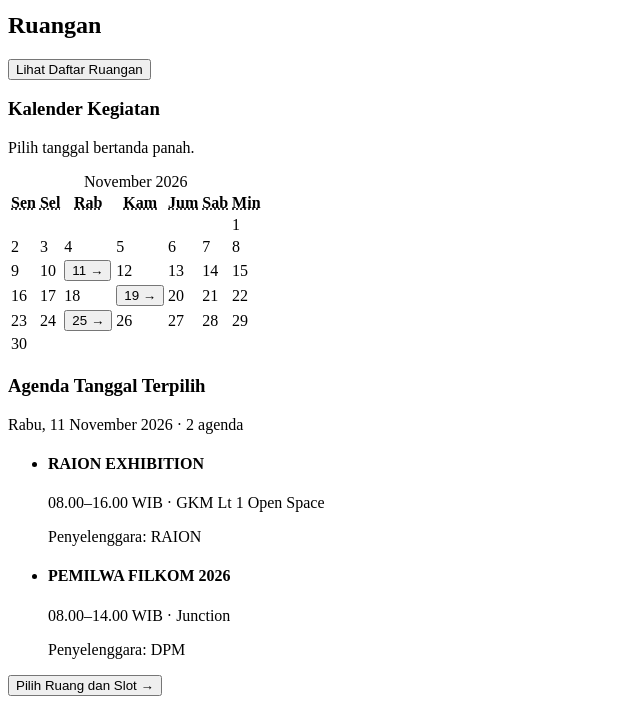
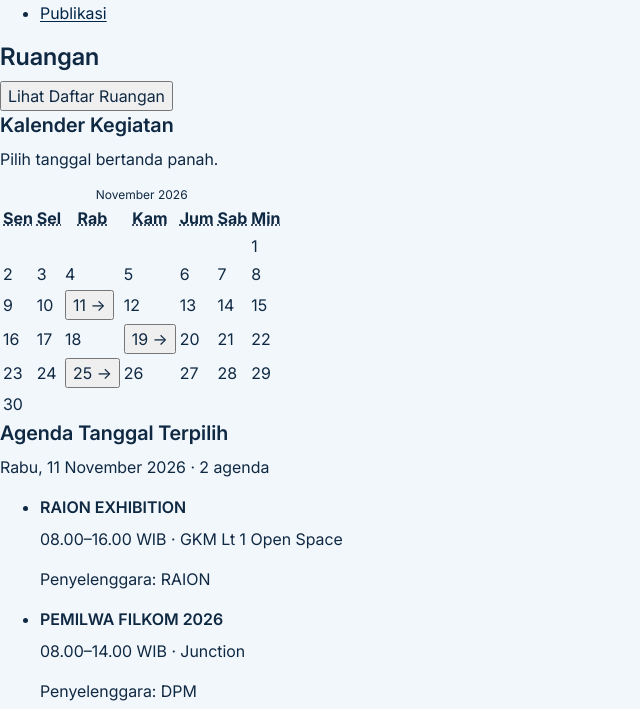
Before and after one commit to Shiroyukiaether/FIRA, a plain HTML site: page pinjam.html in a window 1280 px wide. Shown: the part 395-1104 px from the top of the page, without its empty margins (0-640 px from the left). Drawn offline with Linux system fonts and the light colour scheme.

Commit message:
Tahap 1: design tokens, CSS dasar, dan skrip cek kontras WCAG

```diff
--- /dev/null
+++ b/css/base.css
@@ -0,0 +1,80 @@
+/* Dasar: font, reset, tipografi, fokus */
+
+@font-face {
+  font-family: "Inter";
+  src: url("../assets/InterVariable.woff2") format("woff2");
+  font-weight: 100 900;
+  font-display: swap;
+}
+
+*,
+*::before,
+*::after {
+  box-sizing: border-box;
+}
+
+body {
+  margin: 0;
+  background: var(--color-bg-page);
+  color: var(--color-text);
+  font-family: var(--font-sans);
+  font-size: var(--text-body);
+  line-height: var(--leading-body);
+}
+
+/* Tipografi */
+h1, h2, h3, h4 {
+  margin: 0 0 var(--space-2);
+  font-weight: var(--weight-semibold);
+}
+
+h1 { font-size: var(--text-h1); line-height: var(--leading-h1); }
+h2 { font-size: var(--text-h2); line-height: var(--leading-h2); }
+h3 { font-size: var(--text-h3); line-height: var(--leading-h3); }
+h4 { font-size: var(--text-body); line-height: var(--leading-body); }
+
+p {
+  margin: 0 0 var(--space-4);
+}
+
+small,
+caption {
+  font-size: var(--text-caption);
+  line-height: var(--leading-caption);
+}
+
+a {
+  color: var(--color-action-primary);
+  text-decoration-thickness: 1px;
+  text-underline-offset: 2px;
+}
+
+img {
+  max-width: 100%;
+  height: auto;
+}
+
+/* Form mewarisi font halaman */
+button,
+input,
+select,
+textarea {
+  font: inherit;
+  color: inherit;
+}
+
+/* Fokus keyboard */
+:focus-visible {
+  outline: var(--focus-ring);
+  outline-offset: var(--focus-offset);
+}
+
+/* Gerak minimal */
+@media (prefers-reduced-motion: reduce) {
+  *,
+  *::before,
+  *::after {
+    transition-duration: 0.01ms !important;
+    animation-duration: 0.01ms !important;
+  }
+}
--- /dev/null
+++ b/css/tokens.css
@@ -0,0 +1,106 @@
+/* Design tokens FIRA */
+
+:root {
+  /* ---------- Primitive: warna ---------- */
+  --white: #ffffff;
+  --navy-900: #002647;
+  --navy-800: #102943;
+  --navy-700: #1e4a7a;
+  --slate-600: #51657b;
+  --slate-400: #7a8ca3;
+  --slate-200: #dce6ef;
+  --slate-100: #f2f7fc;
+  --slate-50: #f5f8fc;
+  --orange-300: #ffa447;
+  --orange-500: #ec831e;
+  --blue-400: #298bd1;
+  --blue-800: #1e40af;
+  --blue-50: #e1f2ff;
+  --purple-800: #513990;
+  --purple-50: #f0ebff;
+  --green-800: #216043;
+  --green-50: #e9f6ef;
+  --amber-800: #884209;
+  --amber-50: #fff5e9;
+  --red-800: #9e3228;
+  --red-50: #fdede9;
+
+  /* ---------- Semantic: warna ---------- */
+  /* 60% permukaan */
+  --color-bg-page: var(--slate-100);
+  --color-bg-surface: var(--white);
+  --color-bg-subtle: var(--slate-50);
+
+  /* 30% teks & struktur */
+  --color-text: var(--navy-800);
+  --color-text-muted: var(--slate-600);
+  --color-text-on-action: var(--white);
+  --color-border-subtle: var(--slate-200);
+  --color-border-control: var(--slate-400);
+
+  /* 10% aksi & aksen */
+  --color-action-primary: var(--navy-900);
+  --color-action-primary-hover: var(--navy-700);
+  --color-action-on-dark: var(--orange-300);
+  --color-accent: var(--orange-500);
+  --color-focus-ring: var(--blue-400);
+
+  /* Status */
+  --color-status-warning: var(--amber-800);
+  --color-status-warning-bg: var(--amber-50);
+  --color-status-danger: var(--red-800);
+  --color-status-danger-bg: var(--red-50);
+  --color-status-success: var(--green-800);
+  --color-status-success-bg: var(--green-50);
+
+  /* Kategori fasilitas */
+  --color-cat-ruangan: var(--blue-800);
+  --color-cat-ruangan-bg: var(--blue-50);
+  --color-cat-peralatan: var(--purple-800);
+  --color-cat-peralatan-bg: var(--purple-50);
+  --color-cat-publikasi: var(--green-800);
+  --color-cat-publikasi-bg: var(--green-50);
+
+  /* ---------- Spasi (8-point) ---------- */
+  --space-1: 0.25rem;  /* 4px */
+  --space-2: 0.5rem;   /* 8px */
+  --space-4: 1rem;     /* 16px */
+  --space-6: 1.5rem;   /* 24px */
+  --space-8: 2rem;     /* 32px */
+  --space-12: 3rem;    /* 48px */
+
+  /* ---------- Tipografi (Major Third 1,25) ---------- */
+  --font-sans: "Inter", Arial, sans-serif;
+  --font-mono: ui-monospace, "JetBrains Mono", Consolas, monospace;
+
+  --text-caption: 0.75rem;   /* 12px */
+  --text-body: 1rem;         /* 16px */
+  --text-h3: 1.25rem;        /* 20px */
+  --text-h2: 1.5rem;         /* 24px */
+  --text-h1: 2rem;           /* 32px */
+
+  --leading-caption: 1rem;   /* 16px */
+  --leading-body: 1.5rem;    /* 24px */
+  --leading-h3: 1.75rem;     /* 28px */
+  --leading-h2: 2rem;        /* 32px */
+  --leading-h1: 2.5rem;      /* 40px */
+
+  --weight-regular: 400;
+  --weight-medium: 500;
+  --weight-semibold: 600;
+  --weight-bold: 700;
+
+  /* ---------- Bentuk ---------- */
+  --radius-sm: 8px;
+  --radius-md: 12px;
+  --radius-lg: 24px;
+  --radius-pill: 999px;
+  --shadow-card: 0 4px 16px rgba(0, 38, 71, 0.08);
+
+  /* ---------- Interaksi ---------- */
+  --size-target: 3rem;       /* 48px, Fitts */
+  --focus-ring: 2px solid var(--color-focus-ring);
+  --focus-offset: 2px;
+  --duration-fast: 100ms;
+  --duration-base: 200ms;
+}
--- a/pinjam.html
+++ b/pinjam.html
@@ -4,6 +4,8 @@
   <meta charset="utf-8">
   <meta name="viewport" content="width=device-width, initial-scale=1">
   <title>Pinjam Fasilitas · FIRA</title>
+  <link rel="stylesheet" href="css/tokens.css">
+  <link rel="stylesheet" href="css/base.css">
 </head>
 <body>
 
```
Also changed, not shown: ajukan-ruangan.html (+2 -0 lines), dashboard.html (+2 -0 lines), index.html (+2 -0 lines), prosedur.html (+2 -0 lines), 2 other files.
